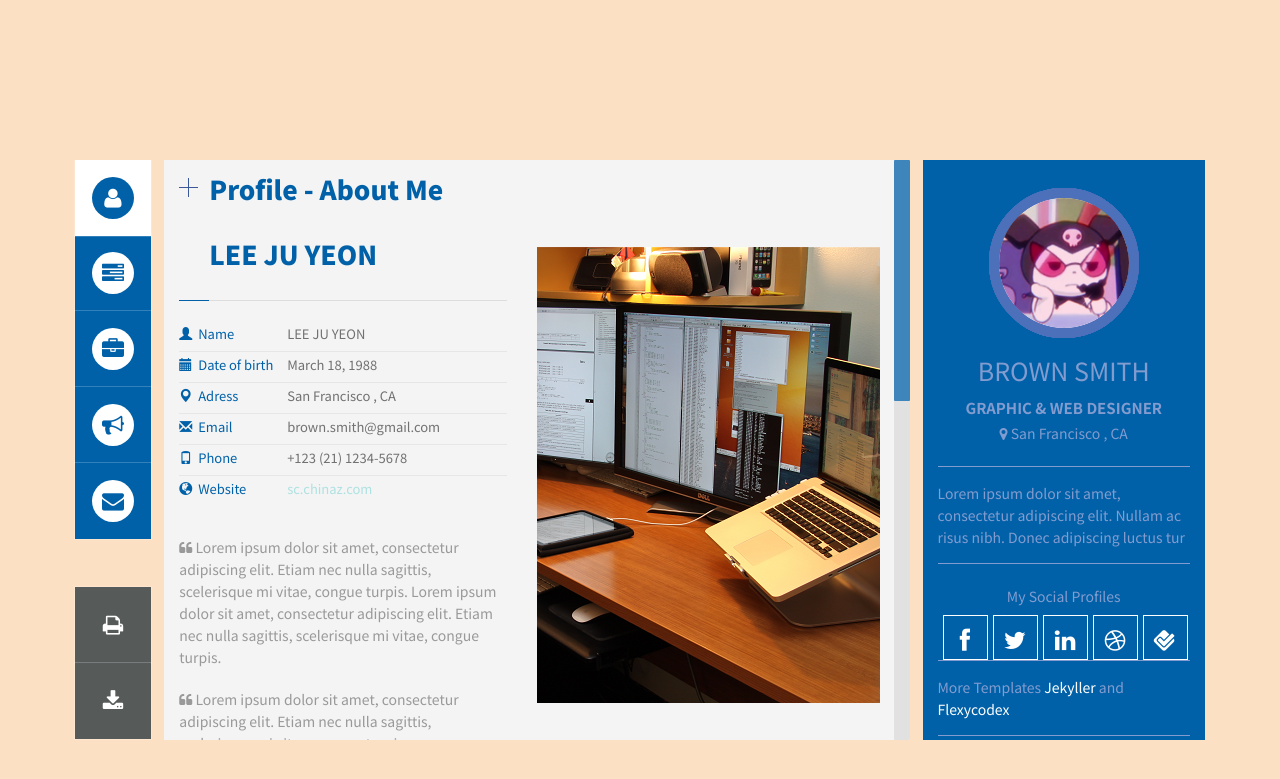
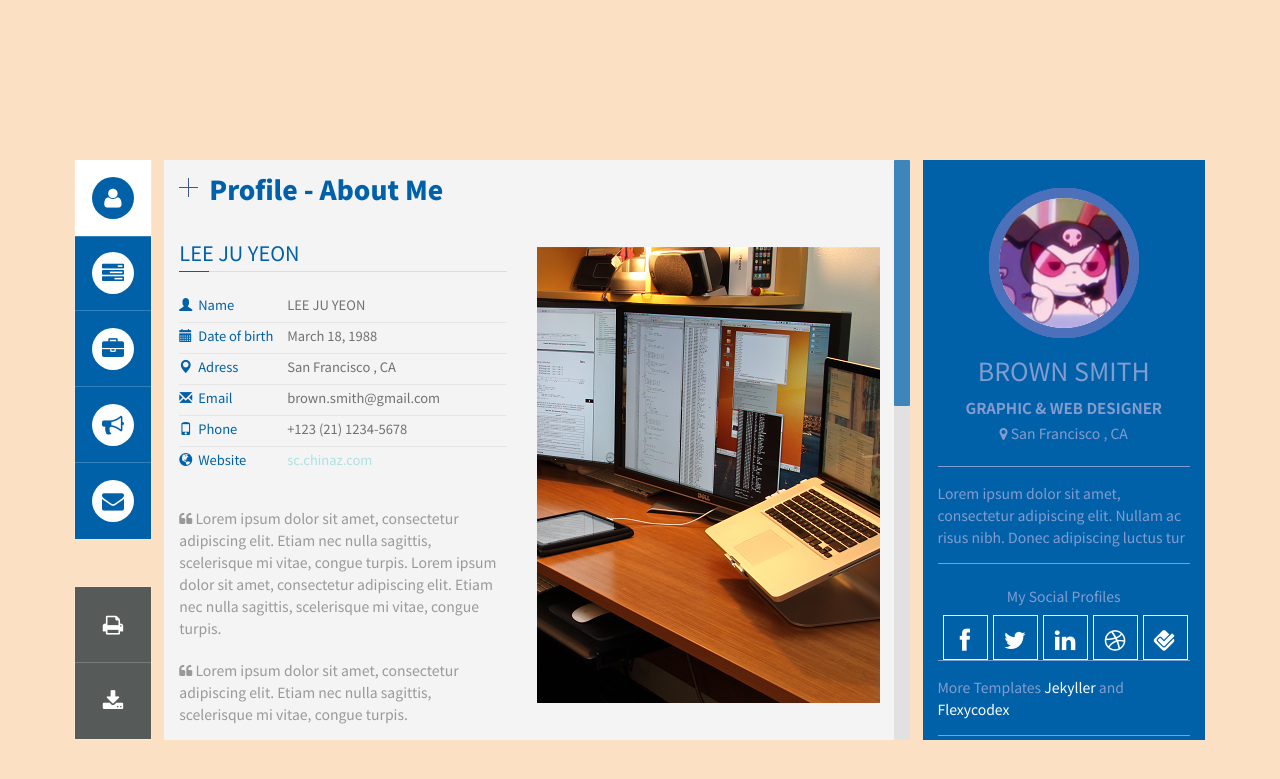
Before and after one commit to libamiew/PanelCV, a Jekyll site: the page built from index.html, in a window 1280 px wide. Shown: the top 779 px of the page. Built offline with Jekyll 4.4.1, drawn with Linux system fonts in a browser that asks for light colours; some web fonts are replaced.

Commit message:
Update profile.html

```diff
--- a/_includes/profile.html
+++ b/_includes/profile.html
@@ -8,12 +8,11 @@
 
         <!--About me-->
         <div class="title_content">
-            <div class="text_content"><h1>LEE JU YEON</h1></div>
+            <div class="text_content">LEE JU YEON</div>
             <div class="clear"></div>
         </div>
 
 		   <ul class="about">
-
             <li>
                 <i class="glyphicon glyphicon-user"></i>
                 <label>Name</label>
```
